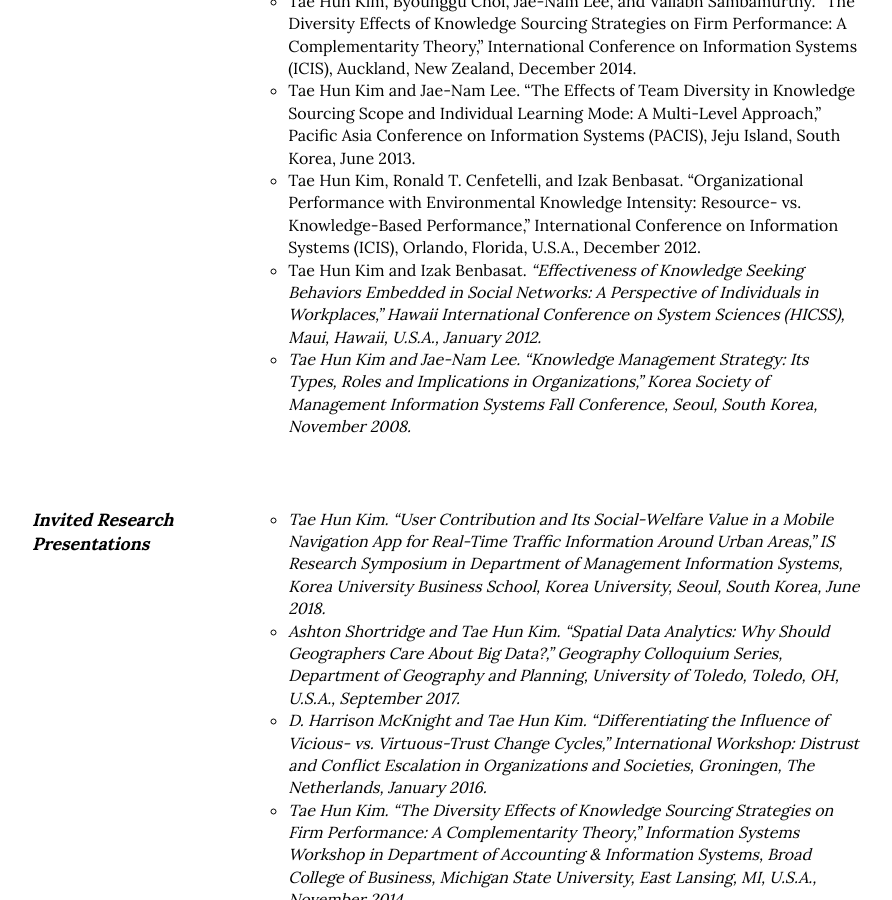
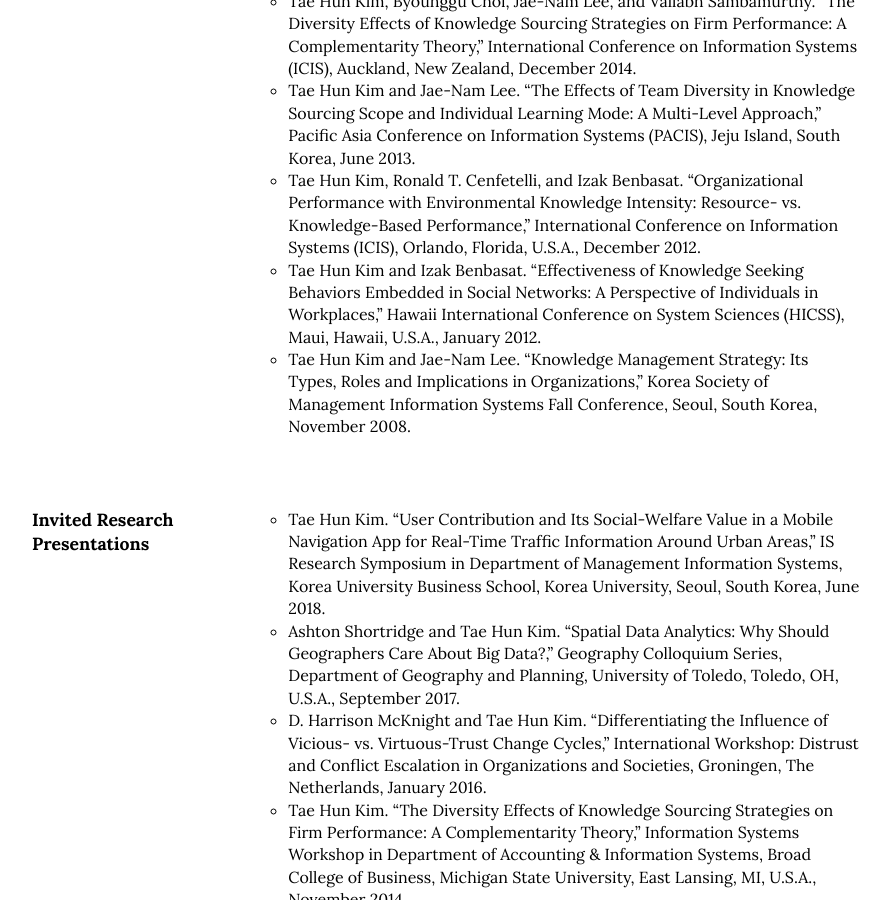
Before and after one commit to istaehun/taehun, a Jekyll site: the page built from index.html, in a window 1280 px wide and 900 px high, scrolled down 1842 px. Shown: the whole window, without its empty margins (188-1080 px from the left). Built offline with Jekyll 4.4.1, drawn with Linux system fonts in a browser that asks for light colours; nearby versions of some CDN libraries.

```diff
--- a/_data/research.yml
+++ b/_data/research.yml
@@ -25,8 +25,8 @@
     - "Tae Hun Kim, Byounggu Choi, Jae-Nam Lee, and Vallabh Sambamurthy. “The Diversity Effects of Knowledge Sourcing Strategies on Firm Performance: A Complementarity Theory,” International Conference on Information Systems (ICIS), Auckland, New Zealand, December 2014."
     - "Tae Hun Kim and Jae-Nam Lee. “The Effects of Team Diversity in Knowledge Sourcing Scope and Individual Learning Mode: A Multi-Level Approach,” Pacific Asia Conference on Information Systems (PACIS), Jeju Island, South Korea, June 2013."
     - "Tae Hun Kim, Ronald T. Cenfetelli, and Izak Benbasat. “Organizational Performance with Environmental Knowledge Intensity: Resource- vs. Knowledge-Based Performance,” International Conference on Information Systems (ICIS), Orlando, Florida, U.S.A., December 2012."
-    - "Tae Hun Kim and Izak Benbasat. <em>“Effectiveness of Knowledge Seeking Behaviors Embedded in Social Networks: A Perspective of Individuals in Workplaces,” Hawaii International Conference on System Sciences (HICSS), Maui, Hawaii, U.S.A., January 2012."
-    - "Tae Hun Kim and Jae-Nam Lee. <em>“Knowledge Management Strategy: Its Types, Roles and Implications in Organizations,” Korea Society of Management Information Systems Fall Conference, Seoul, South Korea, November 2008."
+    - "Tae Hun Kim and Izak Benbasat. “Effectiveness of Knowledge Seeking Behaviors Embedded in Social Networks: A Perspective of Individuals in Workplaces,” Hawaii International Conference on System Sciences (HICSS), Maui, Hawaii, U.S.A., January 2012."
+    - "Tae Hun Kim and Jae-Nam Lee. “Knowledge Management Strategy: Its Types, Roles and Implications in Organizations,” Korea Society of Management Information Systems Fall Conference, Seoul, South Korea, November 2008."
 -
   sub-title: Invited Research Presentations
   list:
```
